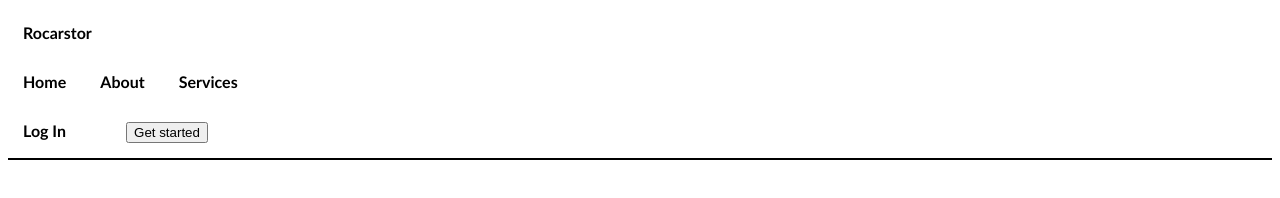
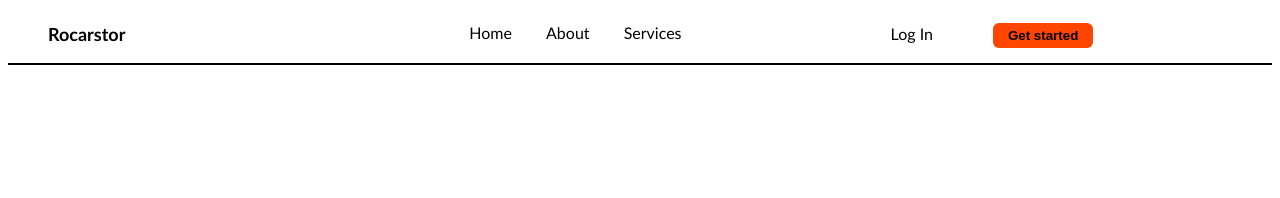
Before and after one commit to fay-simotwo/Car-website, a plain HTML site: page index.html in a window 1280 px wide. Drawn offline with Linux system fonts and the light colour scheme.

Commit message:
added styles

```diff
--- a/style.css
+++ b/style.css
@@ -1,12 +1,29 @@
-.columnn{}
 .nav-bar{
     border-bottom:2px solid black ;
     font-family: 'Gill Sans', 'Gill Sans MT', Calibri, 'Trebuchet MS', sans-serif;
+
 }
 li{display: inline-block;
 padding: 15px;
-font-weight: 600;
+font-weight: ;
 }
->col{
+li button{
+    border-radius: 6px;
+    border: none;
+    padding: 5px 15px;
+    font-weight:700;
+    background-color: orangered;
+}
+.column{
+    float: left;
+    width: 33.33%;
+    margin-left:25px;
+    font-size: large;
+}
+.columnn{
+    float:left;
+    width: 33.33%;
+    margin-bottom: 80px;
+
 
 }
```
Also changed, not shown: index.html (+2 -2 lines).
